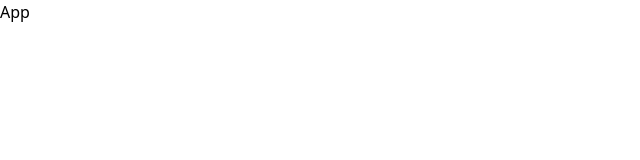
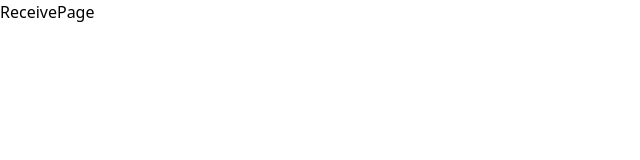
Before and after one commit to ipouya79/kuknos-crypto-wallet, a React (Vite) app in the folder crypto-wallet/: page /receive in a window 1280 px wide. Shown: the top 160 px of the page, without its empty margins (0-640 px from the left). Built offline with nearby package versions, Linux system fonts and the light colour scheme.

Commit message:
create app routing

```diff
--- a/crypto-wallet/src/main.tsx
+++ b/crypto-wallet/src/main.tsx
@@ -1,10 +1,11 @@
 import { StrictMode } from 'react'
 import { createRoot } from 'react-dom/client'
-import App from './App.tsx'
+import AppRouter from './router/AppRouter'
+
 import './index.css'
 
 createRoot(document.getElementById('root')!).render(
   <StrictMode>
-    <App />
+    <AppRouter />
   </StrictMode>,
 )
--- /dev/null
+++ b/crypto-wallet/src/router/AppRouter.tsx
@@ -0,0 +1,18 @@
+import { BrowserRouter as Router, Routes, Route } from "react-router-dom";
+import LoginPage from "../pages/LoginPage";
+import WalletPage from "../pages/WalletPage";
+import SendPage from "../pages/SendPage";
+import ReceivePage from "../pages/ReceivePage";
+
+const AppRouter: React.FC = () => (
+  <Router>
+    <Routes>
+      <Route path="/" element={<LoginPage />} />
+      <Route path="/wallet" element={<WalletPage />} />
+      <Route path="/send" element={<SendPage />} />
+      <Route path="/receive" element={<ReceivePage />} />
+    </Routes>
+  </Router>
+);
+
+export default AppRouter;
--- a/crypto-wallet/tailwind.config.js
+++ b/crypto-wallet/tailwind.config.js
@@ -1,8 +1,10 @@
 /** @type {import('tailwindcss').Config} */
 module.exports = {
   darkMode: "class", // Enable dark mode
-  content: ["./index.html", "./src/**/*.{js,ts,jsx,tsx}"],
-  theme: {
+  content: [
+    './pages/**/*.{html,js}',
+    './components/**/*.{html,js}',
+  ],  theme: {
     extend: {},
   },
   plugins: [],
```
